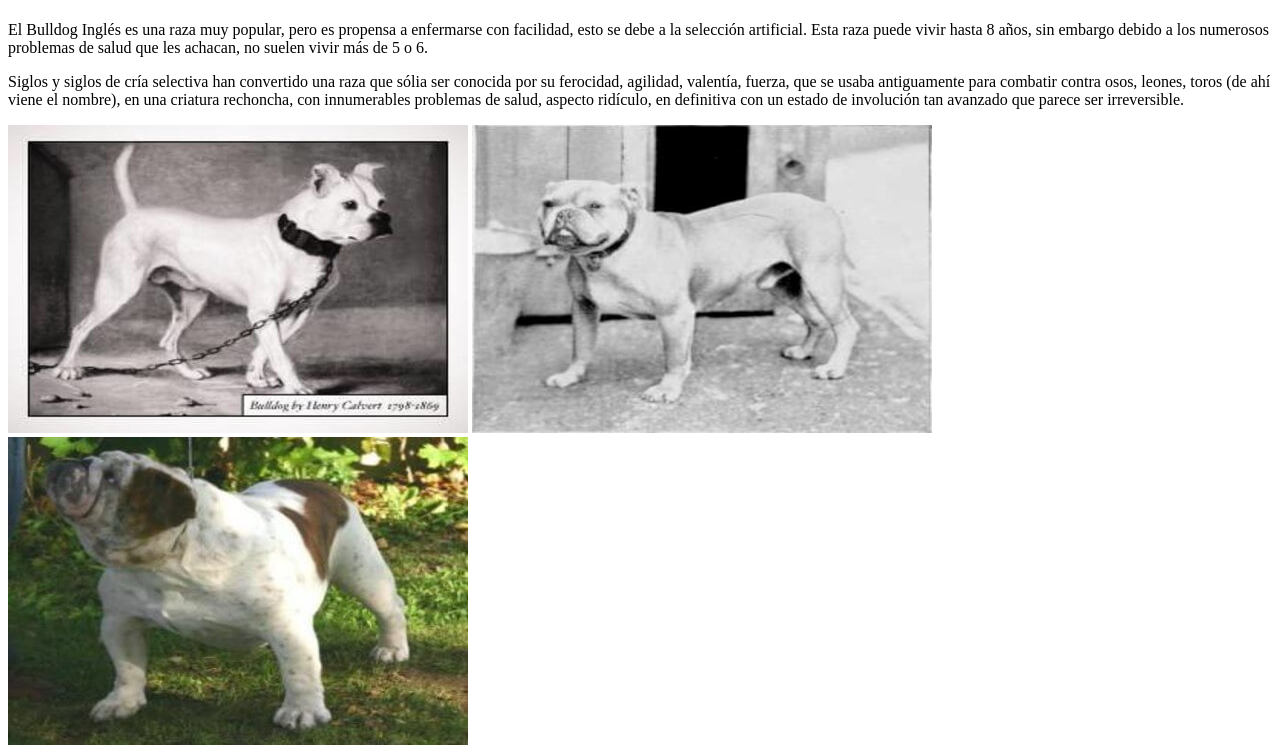
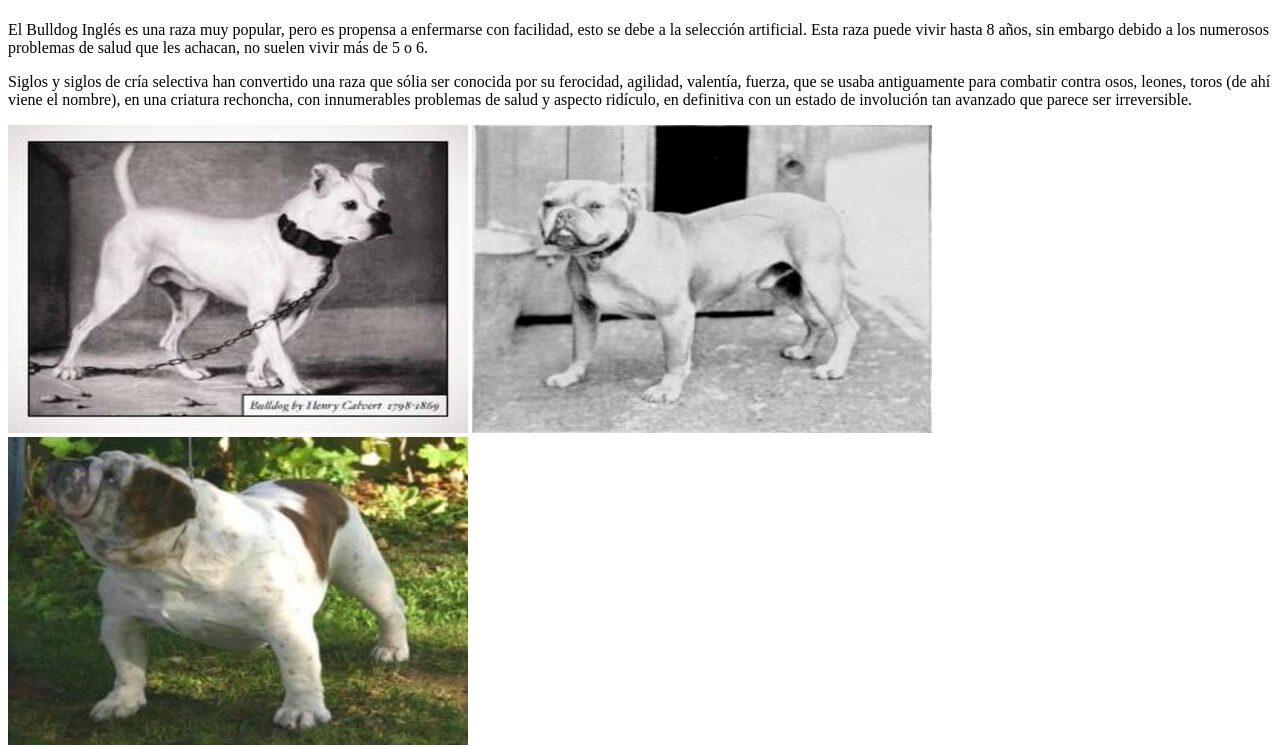
Before and after one commit to Sebaslc1077/LMSGI-02, a plain HTML site: page index.html in a window 1280 px wide. Shown: the part 59-806 px from the top of the page. Drawn offline with Linux system fonts and the light colour scheme.

Commit message:
Update index.html

```diff
--- a/index.html
+++ b/index.html
@@ -15,7 +15,7 @@ debido a los numerosos problemas de salud que les achacan, no suelen vivir más
 
 <p>Siglos y siglos de cría selectiva han convertido una raza que sólia ser conocida por su
 ferocidad, agilidad, valentía, fuerza, que se usaba antiguamente para combatir contra osos, leones, toros (de ahí viene el nombre),
-en una criatura rechoncha, con innumerables problemas de salud, aspecto ridículo, en definitiva
+en una criatura rechoncha, con innumerables problemas de salud y aspecto ridículo, en definitiva
 con un estado de involución tan avanzado que parece ser irreversible.</p>
 
 <img src="img/bulldog1.jpg" alt="Bulldog Inglés entorno a los años 20 del s XIX.">
```
